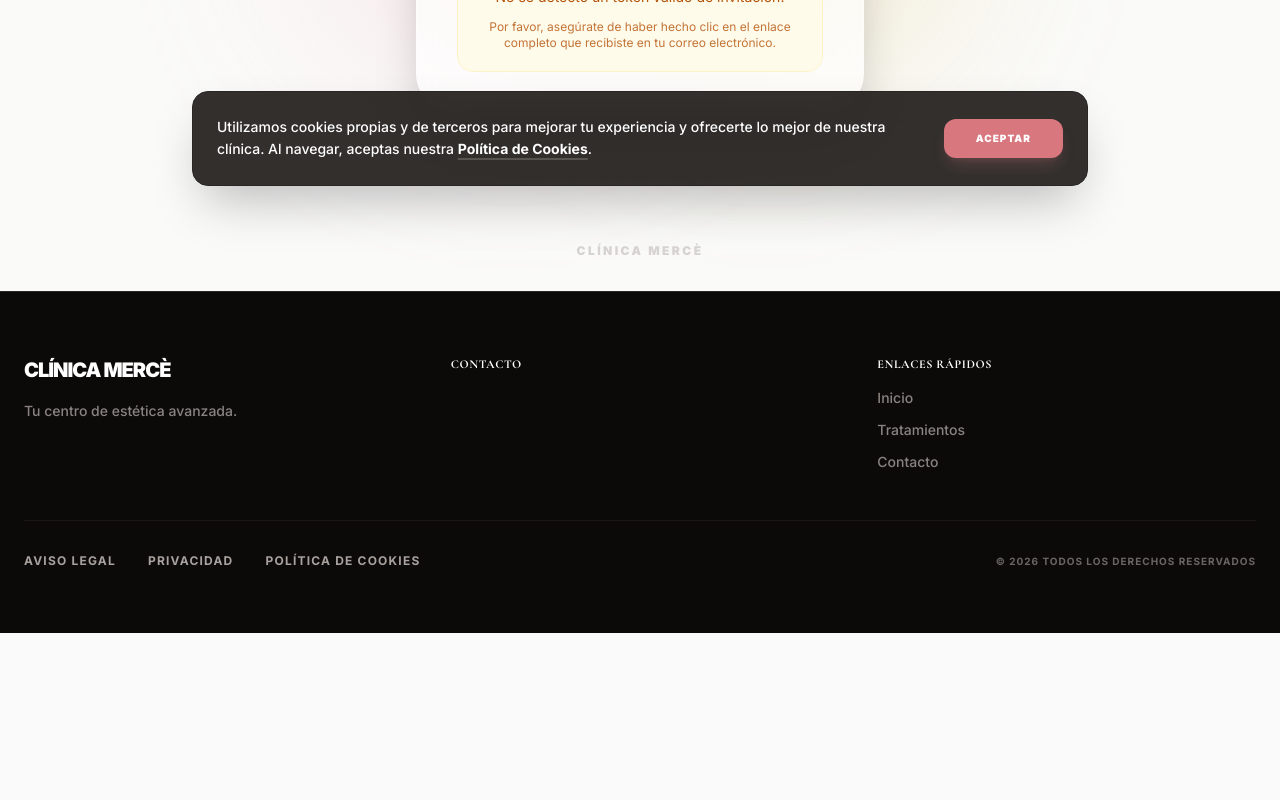
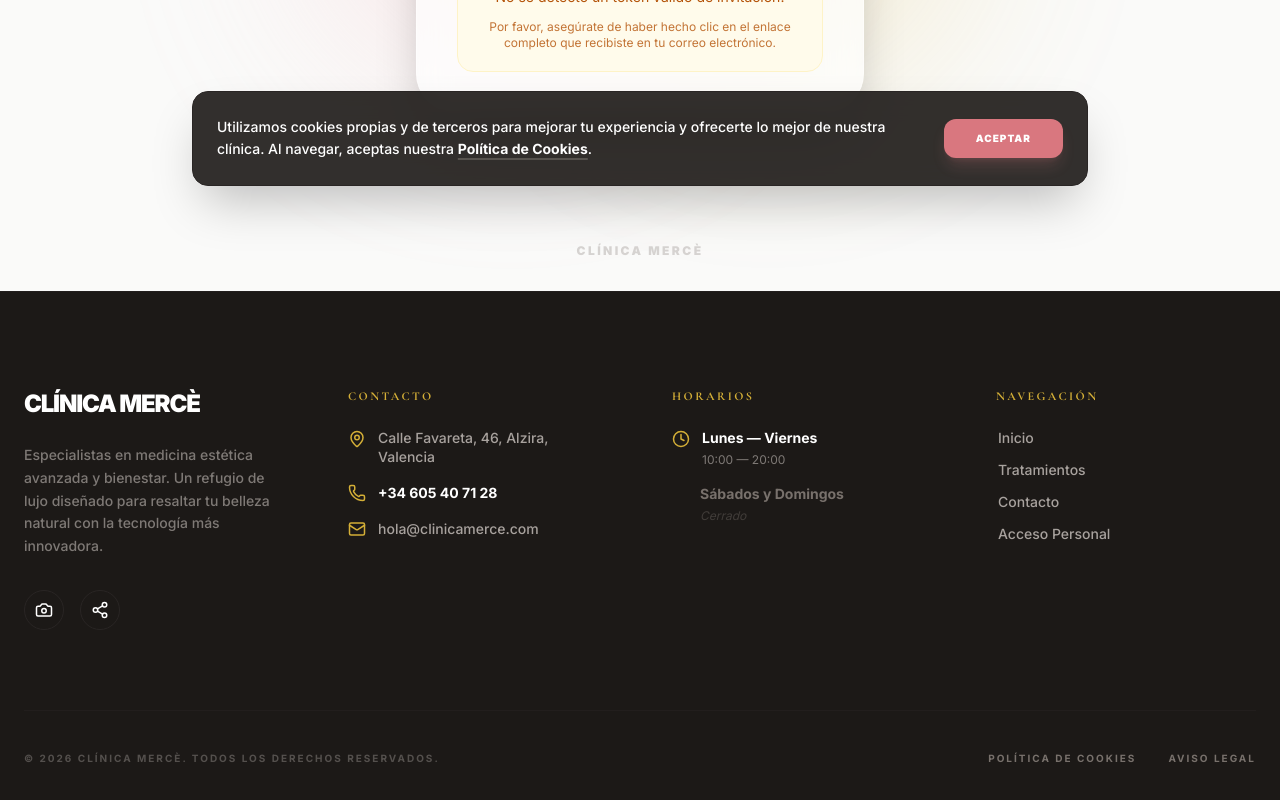
Before and after one commit to ck-iridium/backend-clinica-merce, a Next.js app in the folder frontend/: page /activar-cuenta in a window 1280 px wide. Shown: the part 590-1390 px from the top of the page. Before the commit the page ends 1223 px from the top, so only its background shows below. Built offline with nearby package versions, Linux system fonts and the light colour scheme; no server answers.

Commit message:
UI: hacer el horario del footer dinámico basado en los ajustes de la agenda

```diff
--- a/frontend/src/components/Footer.tsx
+++ b/frontend/src/components/Footer.tsx
@@ -2,6 +2,11 @@
 import Link from 'next/link';
 import { useState, useEffect } from 'react';
 import { usePathname } from 'next/navigation';
+import { Camera, Share2, MapPin, Phone, Mail, Clock, ChevronRight } from 'lucide-react';
+
+const DAYS_MAP: Record<number, string> = {
+  1: 'Lunes', 2: 'Martes', 3: 'Miércoles', 4: 'Jueves', 5: 'Viernes', 6: 'Sábado', 7: 'Domingo'
+};
 
 export default function Footer() {
   const pathname = usePathname();
@@ -18,55 +23,163 @@ export default function Footer() {
 
   if (isDashboard) return null;
 
+  // Función para formatear los días laborables de forma inteligente
+  const getWorkingDaysDisplay = () => {
+    const days = settings?.working_days || [1, 2, 3, 4, 5];
+    if (!days || days.length === 0) return 'Cerrado';
+
+    const minDay = Math.min(...days);
+    const maxDay = Math.max(...days);
+
+    // Si son días consecutivos (ej: 1 al 5)
+    if (days.length === (maxDay - minDay + 1)) {
+      return `${DAYS_MAP[minDay]} — ${DAYS_MAP[maxDay]}`;
+    }
+
+    // Si no son consecutivos, los listamos
+    return days.map((d: number) => DAYS_MAP[d].substring(0, 3)).join(', ');
+  };
+
+  const isOpenOnSaturday = settings?.working_days?.includes(6);
+  const isOpenOnSunday = settings?.working_days?.includes(7);
+
   return (
-    <footer className="bg-stone-950 text-stone-400 py-16 print:hidden border-t border-stone-800">
+    <footer className="bg-[#1c1917] text-stone-400 py-24 print:hidden border-t border-stone-800/50">
       <div className="max-w-7xl mx-auto px-6">
-        <div className="grid grid-cols-1 md:grid-cols-3 gap-12 mb-12">
-           <div>
-              <Link href="/" className="inline-block text-xl font-black text-white tracking-tighter hover:text-[#d4af37] transition-colors mb-4">
+
+        <div className="grid grid-cols-1 md:grid-cols-2 lg:grid-cols-4 gap-16 mb-20">
+
+           {/* Columna 1: Identidad */}
+           <div className="space-y-6">
+              <Link href="/" className="inline-block text-2xl font-serif font-black text-white tracking-tighter hover:text-[#d4af37] transition-colors">
                  {settings?.clinic_name ? settings.clinic_name.toUpperCase() : 'CLÍNICA MERCÈ'}
               </Link>
-              <p className="text-sm font-medium leading-relaxed opacity-80 max-w-xs">
-                {settings?.clinic_address || 'Tu centro de estética avanzada.'}
+              <p className="text-sm font-medium leading-relaxed opacity-70 max-w-xs">
+                Especialistas en medicina estética avanzada y bienestar. Un refugio de lujo diseñado para resaltar tu belleza natural con la tecnología más innovadora.
               </p>
+              <div className="flex items-center gap-4 pt-2">
+                <a href="#" className="w-10 h-10 rounded-full bg-stone-900 border border-stone-800 flex items-center justify-center text-white hover:text-[#d4af37] hover:border-[#d4af37] transition-all duration-300">
+                  <Camera size={18} />
+                </a>
+                <a href="#" className="w-10 h-10 rounded-full bg-stone-900 border border-stone-800 flex items-center justify-center text-white hover:text-[#d4af37] hover:border-[#d4af37] transition-all duration-300">
+                  <Share2 size={18} />
+                </a>
+              </div>
            </div>
 
-           <div>
-              <h4 className="text-white font-bold mb-4 uppercase tracking-wider text-xs">Contacto</h4>
-              <ul className="space-y-3 text-sm font-medium opacity-80">
-                 {settings?.clinic_phone && <li>Tel: {settings.clinic_phone}</li>}
-                 {settings?.whatsapp_number && <li><a href={`https://wa.me/${settings.whatsapp_number.replace(/\D/g,'')}`} className="hover:text-[#d4af37]">WhatsApp Directo</a></li>}
-                 {settings?.clinic_email && <li><a href={`mailto:${settings.clinic_email}`} className="hover:text-[#d4af37]">{settings.clinic_email}</a></li>}
+           {/* Columna 2: Contacto */}
+           <div className="space-y-6">
+              <h4 className="text-[#d4af37] font-bold text-xs uppercase tracking-[0.2em]">Contacto</h4>
+              <ul className="space-y-4">
+                 <li className="flex items-start gap-3">
+                   <MapPin size={18} className="text-[#d4af37] shrink-0 mt-0.5" />
+                   <span className="text-sm font-medium leading-snug">
+                     {settings?.clinic_address || 'Calle Favareta, 46, Alzira, Valencia'}
+                   </span>
+                 </li>
+                 <li className="flex items-center gap-3">
+                   <Phone size={18} className="text-[#d4af37] shrink-0" />
+                   <a href={`tel:${settings?.clinic_phone || '+34605407128'}`} className="text-sm font-bold text-white hover:text-[#d4af37] transition-colors">
+                     {settings?.clinic_phone || '+34 605 40 71 28'}
+                   </a>
+                 </li>
+                 <li className="flex items-center gap-3">
+                   <Mail size={18} className="text-[#d4af37] shrink-0" />
+                   <a href={`mailto:${settings?.clinic_email || 'hola@clinicamerce.com'}`} className="text-sm font-medium hover:text-[#d4af37] transition-colors">
+                     {settings?.clinic_email || 'hola@clinicamerce.com'}
+                   </a>
+                 </li>
               </ul>
            </div>
 
-           <div>
-               <h4 className="text-white font-bold mb-4 uppercase tracking-wider text-xs">Enlaces Rápidos</h4>
-               <ul className="space-y-3 text-sm font-medium opacity-80">
-                  <li><Link href="/" className="hover:text-[#d4af37]">Inicio</Link></li>
-                  <li><Link href="/tratamientos" className="hover:text-[#d4af37]">Tratamientos</Link></li>
-                  <li><Link href="/contacto" className="hover:text-[#d4af37]">Contacto</Link></li>
-               </ul>
+           {/* Columna 3: Horarios Dinámicos */}
+           <div className="space-y-6">
+              <h4 className="text-[#d4af37] font-bold text-xs uppercase tracking-[0.2em]">Horarios</h4>
+              <ul className="space-y-4">
+                 <li className="flex items-start gap-3">
+                   <Clock size={18} className="text-[#d4af37] shrink-0 mt-0.5" />
+                   <div className="space-y-1">
+                     <p className="text-sm font-bold text-white">{getWorkingDaysDisplay()}</p>
+                     <p className="text-xs opacity-70">
+                        {settings?.open_time || '10:00'} — {settings?.close_time || '20:00'}
+                     </p>
+                     {settings?.lunch_start && settings?.lunch_end && (
+                       <p className="text-[10px] opacity-40 italic font-medium">
+                         Cierre mediodía: {settings.lunch_start} - {settings.lunch_end}
+                       </p>
+                     )}
+                   </div>
+                 </li>
+
+                 {/* Mensaje dinámico para fin de semana */}
+                 {!isOpenOnSaturday && !isOpenOnSunday && (
+                   <li className="flex items-start gap-3 pl-7">
+                     <div className="space-y-1">
+                       <p className="text-sm font-bold text-stone-500">Sábados y Domingos</p>
+                       <p className="text-xs opacity-40 italic text-stone-500">Cerrado</p>
+                     </div>
+                   </li>
+                 )}
+
+                 {isOpenOnSaturday && !isOpenOnSunday && (
+                   <li className="flex items-start gap-3 pl-7">
+                     <div className="space-y-1">
+                       <p className="text-sm font-bold text-stone-500">Domingos</p>
+                       <p className="text-xs opacity-40 italic text-stone-500">Cerrado</p>
+                     </div>
+                   </li>
+                 )}
+              </ul>
+           </div>
+
+           {/* Columna 4: Navegación */}
+           <div className="space-y-6">
+              <h4 className="text-[#d4af37] font-bold text-xs uppercase tracking-[0.2em]">Navegación</h4>
+              <ul className="space-y-3">
+                 <li>
+                   <Link href="/" className="group flex items-center gap-2 text-sm font-medium hover:text-white transition-colors">
+                     <ChevronRight size={14} className="text-[#d4af37] opacity-0 group-hover:opacity-100 -ml-5 group-hover:ml-0 transition-all" />
+                     Inicio
+                   </Link>
+                 </li>
+                 <li>
+                   <Link href="/tratamientos" className="group flex items-center gap-2 text-sm font-medium hover:text-white transition-colors">
+                     <ChevronRight size={14} className="text-[#d4af37] opacity-0 group-hover:opacity-100 -ml-5 group-hover:ml-0 transition-all" />
+                     Tratamientos
+                   </Link>
+                 </li>
+                 <li>
+                   <Link href="/contacto" className="group flex items-center gap-2 text-sm font-medium hover:text-white transition-colors">
+                     <ChevronRight size={14} className="text-[#d4af37] opacity-0 group-hover:opacity-100 -ml-5 group-hover:ml-0 transition-all" />
+                     Contacto
+                   </Link>
+                 </li>
+                 <li>
+                   <Link href="/dashboard" className="group flex items-center gap-2 text-sm font-medium hover:text-white transition-colors">
+                     <ChevronRight size={14} className="text-[#d4af37] opacity-0 group-hover:opacity-100 -ml-5 group-hover:ml-0 transition-all" />
+                     Acceso Personal
+                   </Link>
+                 </li>
+              </ul>
            </div>
         </div>
 
-        <div className="flex flex-col md:flex-row justify-between items-center gap-6 pt-8 border-t border-stone-800/50">
-          <nav className="flex flex-wrap justify-center md:justify-start gap-x-8 gap-y-4">
-            <Link href="/aviso-legal" className="hover:text-white text-xs font-bold uppercase tracking-widest transition-colors">
+        {/* Bottom Bar */}
+        <div className="pt-10 border-t border-stone-800/50 flex flex-col md:flex-row justify-between items-center gap-6">
+          <div className="text-[10px] font-bold uppercase tracking-[0.2em] opacity-40">
+            © {new Date().getFullYear()} {settings?.clinic_name || 'Clínica Mercè'}. Todos los derechos reservados.
+          </div>
+
+          <nav className="flex items-center gap-8">
+            <Link href="/cookies" className="text-[10px] font-bold uppercase tracking-[0.2em] text-stone-500 hover:text-white transition-colors">
+              Política de Cookies
+            </Link>
+            <Link href="/aviso-legal" className="text-[10px] font-bold uppercase tracking-[0.2em] text-stone-500 hover:text-white transition-colors">
               Aviso Legal
             </Link>
-            <Link href="/privacidad" className="hover:text-white text-xs font-bold uppercase tracking-widest transition-colors">
-              Privacidad
-            </Link>
-            <Link href="/cookies" className="hover:text-white text-xs font-bold uppercase tracking-widest transition-colors">
-              Política de Cookies
-            </Link>
           </nav>
+        </div>
 
-          <div className="text-[10px] font-bold uppercase tracking-widest opacity-60">
-            © {new Date().getFullYear()} {settings?.legal_name || settings?.clinic_name || 'Todos los derechos reservados'}
-          </div>
-        </div>
       </div>
     </footer>
   );
```
